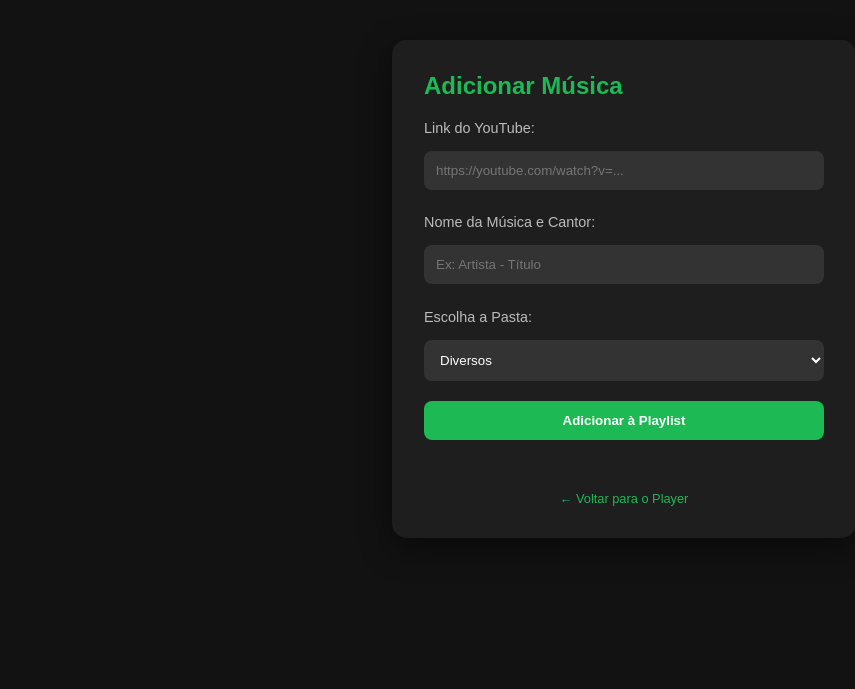
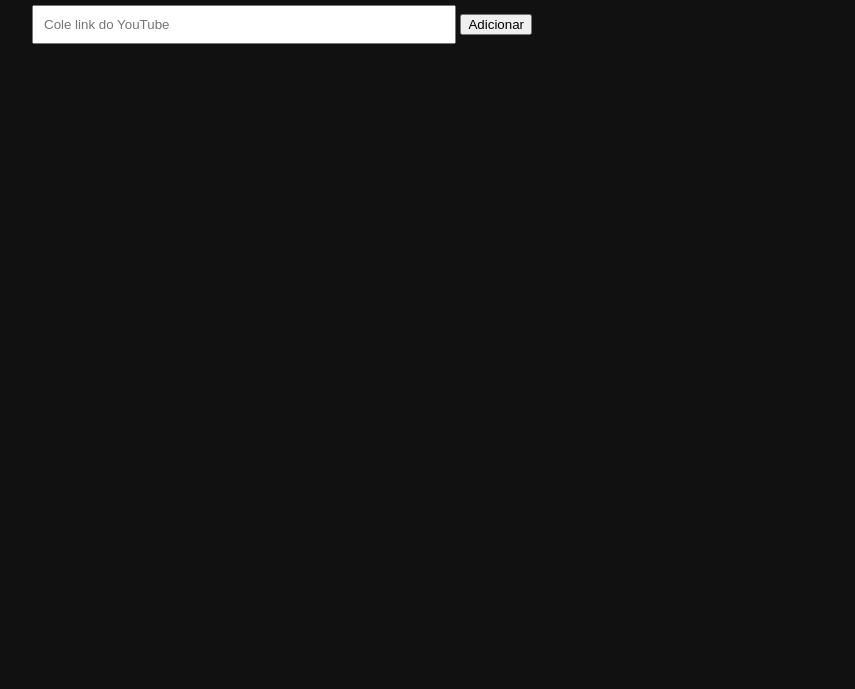
Before and after one commit to rafaelahersing85-rgb/player-musica, a plain HTML site: page admin.html in a window 1280 px wide. Shown: the part 111-800 px from the top of the page, without its empty margins (16-871 px from the left). Drawn offline with Linux system fonts and the light colour scheme.

Commit message:
Update admin.html

```diff
--- a/admin.html
+++ b/admin.html
@@ -1,196 +1,70 @@
 <!DOCTYPE html>
-<html lang="pt-br">
+<html>
 <head>
-    <meta charset="UTF-8">
-    <meta name="viewport" content="width=device-width, initial-scale=1.0">
-    <title>Admin - Add Música</title>
-
-    <style>
-        body {
-            font-family: sans-serif;
-            background: #121212;
-            color: white;
-            display: flex;
-            justify-content: center;
-            align-items: center;
-            height: 100vh;
-            margin: 0;
-        }
-
-        .card {
-            background: #1e1e1e;
-            padding: 2rem;
-            border-radius: 15px;
-            box-shadow: 0 10px 30px rgba(0,0,0,0.5);
-            width: 90%;
-            max-width: 400px;
-        }
-
-        h2 {
-            margin-top: 0;
-            color: #1DB954;
-        }
-
-        p {
-            font-size: 0.9rem;
-            margin-bottom: 5px;
-            color: #bbb;
-        }
-
-        input, select {
-            width: 100%;
-            padding: 12px;
-            margin: 10px 0;
-            border-radius: 8px;
-            border: none;
-            box-sizing: border-box;
-            background: #333;
-            color: white;
-        }
-
-        button {
-            width: 100%;
-            padding: 12px;
-            background: #1DB954;
-            border: none;
-            color: white;
-            font-weight: bold;
-            border-radius: 8px;
-            cursor: pointer;
-            margin-top: 10px;
-            transition: 0.3s;
-        }
-
-        button:disabled {
-            background: #555;
-            cursor: not-allowed;
-        }
-
-        #status {
-            margin-top: 15px;
-            font-size: 0.85rem;
-            text-align: center;
-            min-height: 1.2em;
-            line-height: 1.4;
-            white-space: pre-wrap;
-        }
-
-        .back-link {
-            display: block;
-            text-align: center;
-            margin-top: 20px;
-            color: #1DB954;
-            text-decoration: none;
-            font-size: 0.8rem;
-        }
-    </style>
+<meta charset="UTF-8">
+<title>Adicionar Música</title>
 </head>
 
-<body>
+<body style="font-family:sans-serif;background:#111;color:white;padding:40px">
 
-<div class="card">
+<h2>Adicionar música</h2>
 
-    <h2>Adicionar Música</h2>
+<input id="url" placeholder="Cole link do YouTube"
+style="width:400px;padding:10px">
 
-    <p>Link do YouTube:</p>
-    <input type="text" id="ytUrl" placeholder="https://youtube.com/watch?v=...">
+<button onclick="add()">Adicionar</button>
 
-    <p>Nome da Música e Cantor:</p>
-    <input type="text" id="fileName" placeholder="Ex: Artista - Título">
-
-    <p>Escolha a Pasta:</p>
-    <select id="folder">
-        <option value="Diversos">Diversos</option>
-        <option value="Gratidão">Gratidão</option>
-        <option value="Pagode">Pagode</option>
-        <option value="Reino Unido">Reino Unido</option>
-        <option value="Sertanejo">Sertanejo</option>
-    </select>
-
-    <button id="btn" onclick="enviarMusica()">Adicionar à Playlist</button>
-
-    <div id="status"></div>
-
-    <a href="index.html" class="back-link">← Voltar para o Player</a>
-
-</div>
-
+<p id="status"></p>
 
 <script>
 
-async function enviarMusica() {
+const WORKER = "https://playlist-api.rafaelahersing85.workers.dev";
 
-    const videoUrl = document.getElementById('ytUrl').value.trim();
-    const fileName = document.getElementById('fileName').value.trim();
-    const folder = document.getElementById('folder').value;
+async function add(){
 
-    const btn = document.getElementById('btn');
-    const status = document.getElementById('status');
+const url = document.getElementById("url").value;
 
-    if (!videoUrl || !fileName) {
-        alert("Por favor, preencha o link e o nome da música.");
-        return;
-    }
+document.getElementById("status").innerText="Processando...";
 
-    btn.disabled = true;
+try{
 
-    status.innerText =
-        "⏳ Processando...\n" +
-        "Aguarde, o download pode levar até 40 segundos.";
+// pegar dados do vídeo
+const oembed = await fetch(`https://www.youtube.com/oembed?url=${url}&format=json`);
+const data = await oembed.json();
 
-    status.style.color = "yellow";
+const title = data.title.replace(/[^\w\s]/gi,"");
+const cover = data.thumbnail_url;
 
-    try {
+// baixar áudio via cobalt direto no navegador
+const cobalt = await fetch("https://api.cobalt.tools/api/json",{
+method:"POST",
+headers:{'Content-Type':'application/json'},
+body:JSON.stringify({url:url,vCodec:"mp3"})
+});
 
-        const response = await fetch(
-            'https://playlist-api.rafaelahersing85.workers.dev/',
-            {
-                method: 'POST',
-                headers: {
-                    'Content-Type': 'application/json'
-                },
-                body: JSON.stringify({
-                    videoUrl,
-                    fileName,
-                    folder
-                })
-            }
-        );
+const cdata = await cobalt.json();
 
-        let result;
+const audio = await fetch(cdata.url);
+const blob = await audio.blob();
 
-        try {
-            result = await response.json();
-        } catch (e) {
-            throw new Error("Resposta inválida do servidor.");
-        }
+// upload
+const form = new FormData();
+form.append("file",blob,`${title}.mp3`);
+form.append("title",title);
+form.append("cover",cover);
 
-        if (!response.ok) {
-            throw new Error(result.error || "Erro ao processar áudio.");
-        }
+await fetch(WORKER+"/upload",{
+method:"POST",
+body:form
+});
 
-        status.innerText = "✅ Sucesso! Música salva no R2.";
-        status.style.color = "#1DB954";
+document.getElementById("status").innerText="✅ Música adicionada";
 
-        document.getElementById('ytUrl').value = "";
-        document.getElementById('fileName').value = "";
+}catch(e){
 
-    }
+document.getElementById("status").innerText="❌ "+e.message;
 
-    catch (err) {
-
-        status.innerText = "❌ " + err.message;
-        status.style.color = "#ff4444";
-
-        console.error(err);
-
-    }
-
-    finally {
-
-        btn.disabled = false;
-
-    }
+}
 
 }
 
```
